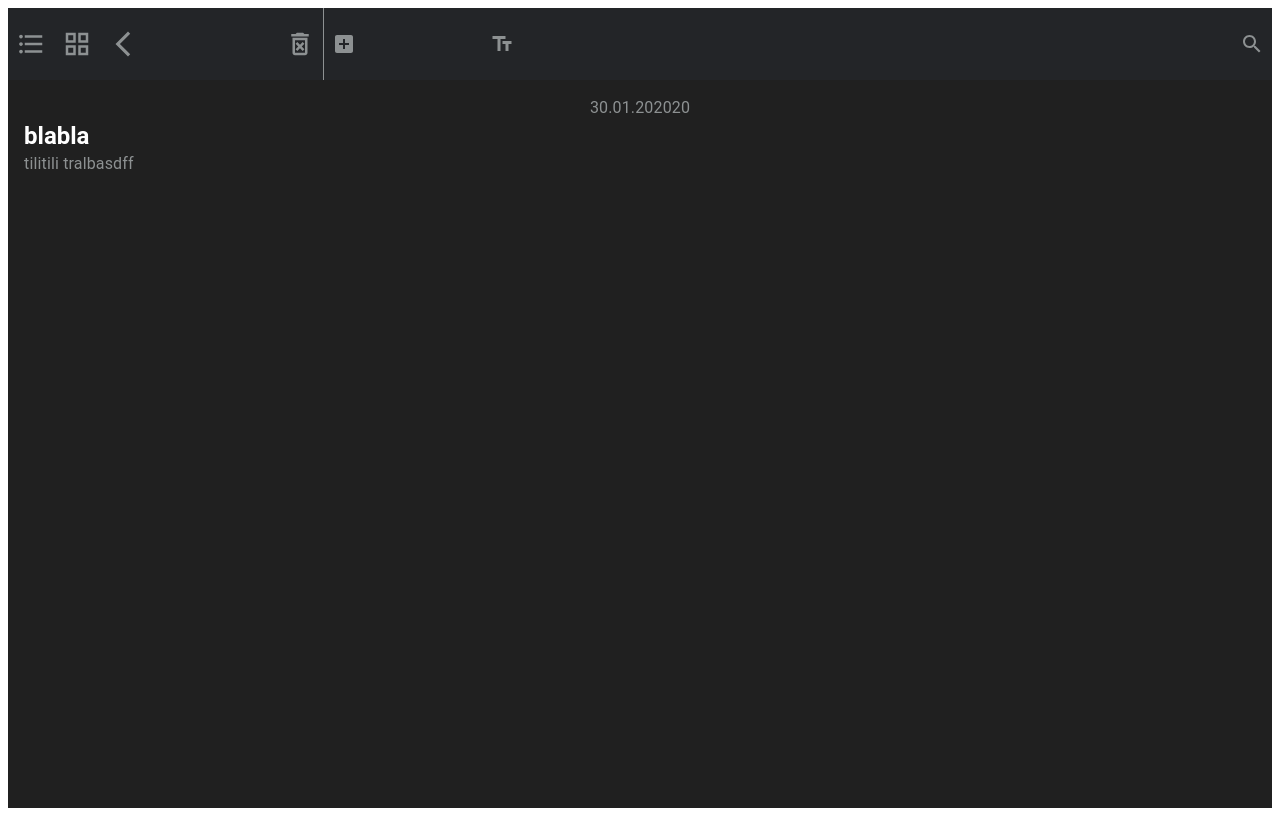
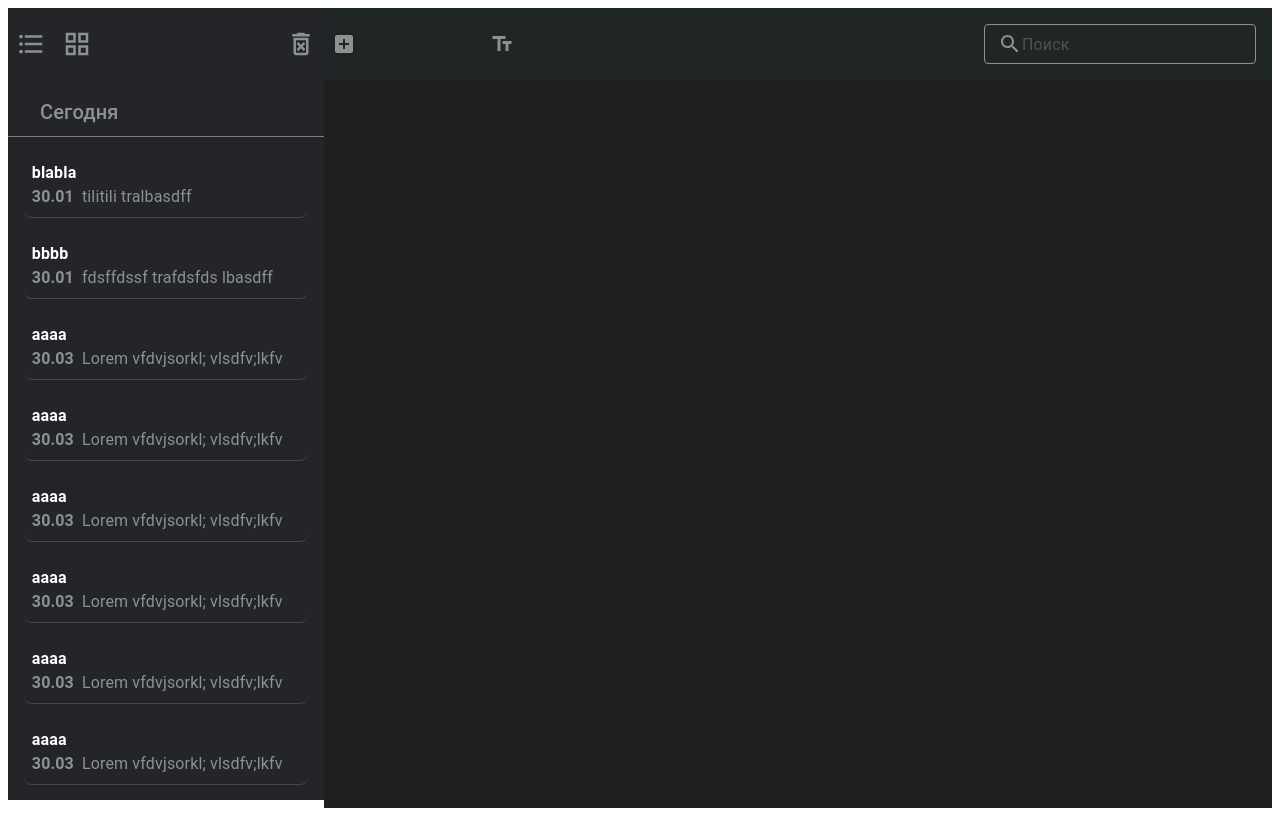
Before and after one commit to Bmwbyas/test-react, a React (Vite) app: page / in a window 1280 px wide. Built offline with nearby package versions, Linux system fonts and the light colour scheme.

Commit message:
feat(search, delete )

```diff
--- a/src/App.tsx
+++ b/src/App.tsx
@@ -1,27 +1,15 @@
 import './App.css'
 import Header from "./components/header/Header";
 import Notes from "./features/notes/Notes";
-import {useState} from "react";
-
-export type ThemeType ="list"|"table"
-function App() {
-    const [theme, setTheme]=useState<ThemeType>("table")
-    const setListTheme=()=>{
-        setTheme("list")
-        console.log(theme)
-    }
-    const setTableTheme=()=>{
-        setTheme("table")
-        console.log(theme)
-
-    }
+import {DataProvider} from "./store/store";
 
 
+function App() {
     return (
-        <>
-            <Header theme={theme} setListTheme={setListTheme} setTableTheme={setTableTheme} />
-            <Notes theme={theme} />
-        </>
+      <DataProvider >
+            <Header  />
+            <Notes  />
+      </DataProvider>
     )
 }
 
--- a/src/components/header/Header.tsx
+++ b/src/components/header/Header.tsx
@@ -1,4 +1,4 @@
-import React from 'react';
+import React, {useContext} from 'react';
 import {Box, Grid, IconButton, Stack} from "@mui/material";
 import FormatListBulletedOutlinedIcon from '@mui/icons-material/FormatListBulletedOutlined';
 import DeleteForeverOutlinedIcon from '@mui/icons-material/DeleteForeverOutlined';
@@ -7,23 +7,15 @@ import TextFieldsIcon from '@mui/icons-material/TextFields';
 import ArrowBackIosNewIcon from '@mui/icons-material/ArrowBackIosNew';
 import AddBoxIcon from '@mui/icons-material/AddBox';
 import {variables} from "../../assets/styled/variables";
-import {ThemeType} from "../../App";
 import {SearchComponent} from "./search/SearchComponent";
+import DataContext, {DataContextType} from "../../store/store";
 
+const Header: React.FC = () => {
+    const {theme,setThemeList,setThemeTable,editMode,disableEditMode,deleteNote,activeNoteId}=useContext(DataContext) as DataContextType
+    console.log(theme)
+    const tableTheme = theme === "table" ? {borderRight: `1px solid ${variables.activeColor}`} : ""
+    const viewMain = editMode
 
-type HeaderTypes = {
-    theme: ThemeType
-    setListTheme: () => void
-    setTableTheme: () => void
-
-}
-
-const Header: React.FC<HeaderTypes> = ({theme, setListTheme, setTableTheme}) => {
-    const tableTheme = theme === "table" ? {borderRight: `1px solid ${variables.activeColor}`} : ""
-    const viewMain = false
-    const backtoMenu=()=>{
-
-    }
     return (<>
             {
                 <Grid container sx={{minHeight: 72}}>
@@ -31,20 +23,20 @@ const Header: React.FC<HeaderTypes> = ({theme, setListTheme, setTableTheme}) =>
                         <Stack sx={{height: '100%', ...tableTheme}} direction="row"
                                justifyContent="space-between" alignItems="center">
                             <Box>
-                                <IconButton onClick={setListTheme} disabled={theme === 'list' || viewMain}>
+                                <IconButton onClick={setThemeList} disabled={theme === 'list' || viewMain}>
                                     <FormatListBulletedOutlinedIcon
                                         sx={{fontSize: '30px', color: variables.activeColor}}/>
                                 </IconButton>
-                                <IconButton onClick={setTableTheme} disabled={theme === 'table' || viewMain}>
+                                <IconButton onClick={setThemeTable} disabled={theme === 'table' || viewMain}>
                                     <GridViewOutlinedIcon sx={{fontSize: '30px', color: variables.activeColor}}/>
                                 </IconButton>
                                 {theme === "table" ?
-                                    <IconButton onClick={backtoMenu} disabled={theme === 'table' || !viewMain}>
+                                    <IconButton onClick={disableEditMode} disabled={ !viewMain}>
                                         <ArrowBackIosNewIcon sx={{fontSize: '30px', color: variables.activeColor}}/>
                                     </IconButton>
                                     : ""}
                             </Box>
-                            <IconButton>
+                            <IconButton onClick={deleteNote} disabled={activeNoteId===null}>
                                 <DeleteForeverOutlinedIcon sx={{fontSize: '30px', color: variables.activeColor}}/>
                             </IconButton>
                         </Stack>
--- a/src/components/header/search/SearchComponent.tsx
+++ b/src/components/header/search/SearchComponent.tsx
@@ -1,7 +1,8 @@
-import React, {useState} from 'react';
+import React, {ChangeEvent, useContext, useState} from 'react';
 import {Box, FormControl, IconButton, styled, TextField} from "@mui/material";
 import SearchIcon from "@mui/icons-material/Search";
 import {variables} from "../../../assets/styled/variables";
+import DataContext, {DataContextType} from "../../../store/store";
 
 const Search = styled(TextField)({
     '& input': {
@@ -23,24 +24,30 @@ const Search = styled(TextField)({
 });
 type SearchPropsType = {}
 export const SearchComponent: React.FC<SearchPropsType> = ({}) => {
+    const {editMode, filter, searchNotes} = useContext(DataContext) as DataContextType
     const [viewSearch, setViewSearch] = useState(false)
-    const viewMain = true
+
+    const onChangeHandler = (event: ChangeEvent<HTMLInputElement>) => {
+        searchNotes(event.currentTarget.value)
+    }
 
     return (
-        <Box >
-            {viewMain ?
+        <Box>
+            {editMode ?
                 <>                    {viewSearch ?
-                        <FormControl >
+
                     <Search
                         sx={{my: 2, mr: 2}}
+                        value={filter}
                         size="small"
                         placeholder='Поиск'
-                                onBlur={()=>setViewSearch(false)}
+                        onChange={onChangeHandler}
+                        onBlur={() => setViewSearch(false)}
                         autoFocus
                         InputProps={{
                             startAdornment: <SearchIcon color={"inherit"} sx={{color: variables.activeColor}}/>,
                         }}/>
-                        </FormControl> :<IconButton onClick={() => setViewSearch(true)}>
+                    : <IconButton onClick={() => setViewSearch(true)}>
                         <SearchIcon color={"inherit"} sx={{color: variables.activeColor}}/>
                     </IconButton>}
                 </>
@@ -50,6 +57,8 @@ export const SearchComponent: React.FC<SearchPropsType> = ({}) => {
                         sx={{my: 2, mr: 2}}
                         size="small"
                         placeholder='Поиск'
+                        value={filter}
+                        onChange={onChangeHandler}
                         InputProps={{
                             startAdornment: <SearchIcon color={"inherit"} sx={{color: variables.activeColor}}/>,
                         }}/>
--- a/src/features/notes/Notes.tsx
+++ b/src/features/notes/Notes.tsx
@@ -2,78 +2,12 @@ import React from 'react';
 import {Grid} from "@mui/material";
 import {Sidebar} from "./sideabar/Sidebar";
 import {Main} from "./main/Main";
-import {v1} from "uuid";
-import {ThemeType} from "../../App";
 
-export type MenuItemType={
-    id: string
-    name: string
-    createDate: string
-    text: string
-}
-const menuItems:MenuItemType[] = [{
-    id: v1(),
-    name: "blabla",
-    createDate: '30.01.202020',
-    text: 'tilitili tralbasdff'
-
-},
-    {
-        id: v1(),
-        name: "bbbb",
-        createDate: '30.01.202022220',
-        text: 'fdsffdssf trafdsfds lbasdff'
-
-    },
-    {
-        id: v1(),
-        name: "aaaa",
-        createDate: '30.03.202020',
-        text: 'Lorem  vfdvjsorkl; vlsdfv;lkfv '
-
-    }, {
-        id: v1(),
-        name: "aaaa",
-        createDate: '30.03.202020',
-        text: 'Lorem  vfdvjsorkl; vlsdfv;lkfv '
-
-    },
-    {
-        id: v1(),
-        name: "aaaa",
-        createDate: '30.03.202020',
-        text: 'Lorem  vfdvjsorkl; vlsdfv;lkfv '
-
-    }, {
-        id: v1(),
-        name: "aaaa",
-        createDate: '30.03.202020',
-        text: 'Lorem  vfdvjsorkl; vlsdfv;lkfv '
-
-    },
-    {
-        id: v1(),
-        name: "aaaa",
-        createDate: '30.03.202020',
-        text: 'Lorem  vfdvjsorkl; vlsdfv;lkfv '
-
-    }, {
-        id: v1(),
-        name: "aaaa",
-        createDate: '30.03.202020',
-        text: 'Lorem  vfdvjsorkl; vlsdfv;lkfv '
-
-    }]
-type NotesType = {
-    theme:ThemeType
-
-}
-const Notes:React.FC<NotesType> = ({theme}) => {
-
+const Notes:React.FC = () => {
     return (
         <Grid container>
-            <Sidebar theme={theme}  menuItems={menuItems} />
-            <Main theme={theme} menuItem={menuItems[0]}/>
+            <Sidebar  />
+            <Main />
         </Grid>
     );
 };
--- a/src/features/notes/main/Main.tsx
+++ b/src/features/notes/main/Main.tsx
@@ -1,24 +1,20 @@
-import React from 'react';
+import React, {useContext} from 'react';
 import {Grid, Stack, Typography} from "@mui/material";
-import {MenuItemType} from "../Notes";
 import {variables} from "../../../assets/styled/variables";
-import {ThemeType} from "../../../App";
+import DataContext, {DataContextType} from "../../../store/store";
 
-type MainType={
-    menuItem:MenuItemType
-    theme:ThemeType
 
-}
+export const Main: React.FC = () => {
+    const {note, theme} = useContext(DataContext) as DataContextType
 
-export const Main:React.FC<MainType> = ({menuItem,theme}) => {
-    const {name,text,createDate}=menuItem
-    const currentTheme=theme==="list"?9:12
+    const {name, text, createDate} = note
+    const currentTheme = theme === "list" ? 9 : 12
     return (
 
-        <Grid item xs={currentTheme} sx={{backgroundColor:variables.mainColor, p:2, minHeight:"91vh"}}>
-            <Stack sx={{color:variables.activeColor}}>
-                <Typography sx={{textAlign:'center'}}>{createDate}</Typography>
-                <Typography variant={"h5"}  sx={{fontWeight: 700, color:'white'}}>{name}</Typography>
+        <Grid item xs={currentTheme} sx={{backgroundColor: variables.mainColor, p: 2, minHeight: "91vh"}}>
+            <Stack sx={{color: variables.activeColor}}>
+                <Typography sx={{textAlign: 'center'}}>{createDate}</Typography>
+                <Typography variant={"h5"} sx={{fontWeight: 700, color: 'white'}}>{name}</Typography>
                 <Typography>{text}</Typography>
             </Stack>
         </Grid>
--- a/src/features/notes/sideabar/Sidebar.tsx
+++ b/src/features/notes/sideabar/Sidebar.tsx
@@ -1,17 +1,24 @@
-import React, {useState} from 'react';
+import React, {useContext} from 'react';
 import {Box, Divider, Grid, Link, Stack, Typography} from "@mui/material";
 import {variables} from "../../../assets/styled/variables";
-import {MenuItemType} from "../Notes";
-import {ThemeType} from "../../../App";
+import DataContext, {DataContextType, INote} from "../../../store/store";
 
 
-type SidebarType = {
-    menuItems: MenuItemType[]
-    theme: ThemeType
-}
-export const Sidebar: React.FC<SidebarType> = ({menuItems, theme}) => {
-    const [activeNote, setActiveNote] = useState<null | string>(null)
-    const viewTableMenu=false
+export const Sidebar: React.FC = () => {
+    const {
+        notes,
+        theme,
+        editMode,
+        enableEditMode,
+        filter: f,
+        activeNoteId,
+        changeActiveNote,
+        setCurrentNote
+    } = useContext(DataContext) as DataContextType
+
+    const filtredNotes = notes.filter(p => p.name.indexOf(f) > -1)
+
+
     return (
         theme === "list" ?
             <Grid item xs={3}
@@ -26,10 +33,11 @@ export const Sidebar: React.FC<SidebarType> = ({menuItems, theme}) => {
                 <Typography variant="h6" sx={{pl: 4}}> Сегодня </Typography>
                 <Divider sx={{bgcolor: variables.activeColor, mt: 1, mb: 2}}/>
                 <Stack spacing={2} width={'90%'} mx={"auto"}>
-                    {menuItems.map((el: any) => {
-                        const activeColor = activeNote === el.id ? variables.selectColor : ''
+                    {filtredNotes.map((el: INote) => {
+                        const activeColor = activeNoteId === el.id ? variables.selectColor : ''
                         const activeNoteHandler = () => {
-                            setActiveNote(el.id)
+                            changeActiveNote(el.id)
+                            setCurrentNote(el.id)
                         }
                         return <Link key={el.id} href="#" onClick={activeNoteHandler} color="inherit" underline="none">
                             <Stack
@@ -64,18 +72,20 @@ export const Sidebar: React.FC<SidebarType> = ({menuItems, theme}) => {
                         color: variables.activeColor,
                         height: '92vh',
                         py: 2,
-                        display:viewTableMenu?'':'none'
+                        display: editMode ? 'none' : ''
                     }}
             >
 
                 <Typography variant="h6" sx={{pl: 4, mb: 4}}> Сегодня </Typography>
                 <Stack direction={"row"} flexWrap={"wrap"} justifyContent={"space-between"} alignItems={"center"}
                        width={'90%'} mx={"auto"}>
-                    {menuItems.map((el: any) => {
+                    {filtredNotes.map((el: INote) => {
                         const activeNoteHandler = () => {
-                            setActiveNote(el.id)
+                            changeActiveNote(el.id)
+                            setCurrentNote(el.id)
+                            enableEditMode()
                         }
-                        const borderItem = activeNote === el.id ? `3px solid yellow` : `3px solid ${variables.activeColor}`
+                        const borderItem = activeNoteId === el.id ? `3px solid yellow` : `3px solid ${variables.activeColor}`
                         return <Link key={el.id} href="#" onClick={activeNoteHandler} color="inherit" underline="none">
                             <Stack
                                 direction={"column"}
--- /dev/null
+++ b/src/store/store.tsx
@@ -0,0 +1,156 @@
+import React, {useState} from "react";
+import {v1} from "uuid";
+
+const  notesData=[{
+        id: v1(),
+        name: "blabla",
+        createDate: '30.01.202020',
+        text: 'tilitili tralbasdff'
+
+    },
+        {
+            id: v1(),
+            name: "bbbb",
+            createDate: '30.01.202022220',
+            text: 'fdsffdssf trafdsfds lbasdff'
+
+        },
+        {
+            id: v1(),
+            name: "aaaa",
+            createDate: '30.03.202020',
+            text: 'Lorem  vfdvjsorkl; vlsdfv;lkfv '
+
+        }, {
+            id: v1(),
+            name: "aaaa",
+            createDate: '30.03.202020',
+            text: 'Lorem  vfdvjsorkl; vlsdfv;lkfv '
+
+        },
+        {
+            id: v1(),
+            name: "aaaa",
+            createDate: '30.03.202020',
+            text: 'Lorem  vfdvjsorkl; vlsdfv;lkfv '
+
+        }, {
+            id: v1(),
+            name: "aaaa",
+            createDate: '30.03.202020',
+            text: 'Lorem  vfdvjsorkl; vlsdfv;lkfv '
+
+        },
+        {
+            id: v1(),
+            name: "aaaa",
+            createDate: '30.03.202020',
+            text: 'Lorem  vfdvjsorkl; vlsdfv;lkfv '
+
+        }, {
+            id: v1(),
+            name: "aaaa",
+            createDate: '30.03.202020',
+            text: 'Lorem  vfdvjsorkl; vlsdfv;lkfv '
+
+        }]
+export interface INote {
+    id: string
+    name: string
+    createDate: string
+    text: string
+}
+export type ContextType = {
+    notes: INote[]
+    note:INote
+    theme:string
+    editMode:boolean
+    activeNoteId:string|null
+    filter:string
+};
+
+
+type ActionsType= {
+    setThemeList:()=>void
+    setThemeTable:()=>void
+    enableEditMode:()=>void
+    disableEditMode:()=>void
+    changeActiveNote:(id:string)=>void
+    setCurrentNote:(id:string)=>void
+    deleteNote:()=>void
+    searchNotes:(value:string)=>void
+
+
+
+}
+export type DataContextType=ContextType&ActionsType
+const DataContext = React.createContext<DataContextType|null>(null);
+
+type DataProviderType={
+    children:React.ReactNode
+}
+export const DataProvider:React.FC<DataProviderType> = ({children}) => {
+    //data notes
+    const [notes,setNotes]=useState<INote[]>(notesData)
+
+    //filter fo notes
+    const [filter,setFilter]=useState<string>('')
+
+    //current note
+    const [note,setNote]=useState<INote>({name:'',text:'',createDate:'',id:''})
+
+   //theme variant note
+    const [theme,setTheme]=useState<string>("list")
+
+    // assets view header
+    const [editMode,setEditMode]=useState<boolean>(false)
+
+    const [activeNoteId, setActiveNoteId] = useState<null | string>(null)
+
+    const setThemeTable=()=>{
+        setTheme("table")
+    }
+    const setThemeList=()=>{
+        setTheme("list")
+    }
+
+    const enableEditMode=()=>{
+        setEditMode(true)
+    }
+    const disableEditMode=()=>{
+        setEditMode(false)
+    }
+
+    const changeActiveNote=(id:string)=>{
+        setActiveNoteId(id)
+    }
+    const setCurrentNote=(id:string)=>{
+        const note=notes.find(n=>n.id===id)
+        if(note) setNote(note)
+    }
+
+
+    const deleteNote=()=>{
+        setNotes(notes.filter(n=>n.id!=activeNoteId))
+        setNote({id:'',createDate:'',text:'',name:''})
+    }
+
+
+    const searchNotes=(value:string)=>{
+        setNote({id:'',createDate:'',text:'',name:''})
+       setFilter(value)
+
+    }
+
+
+    return (
+        <DataContext.Provider value={{
+            theme,setThemeTable,setThemeList,editMode,enableEditMode,
+            disableEditMode, activeNoteId,changeActiveNote,setCurrentNote,note,
+            deleteNote,searchNotes,notes,filter
+        }}>
+            {children}
+        </DataContext.Provider>
+    )
+}
+export default DataContext
```
Lines whose indentation alone changed are shown as unchanged.
